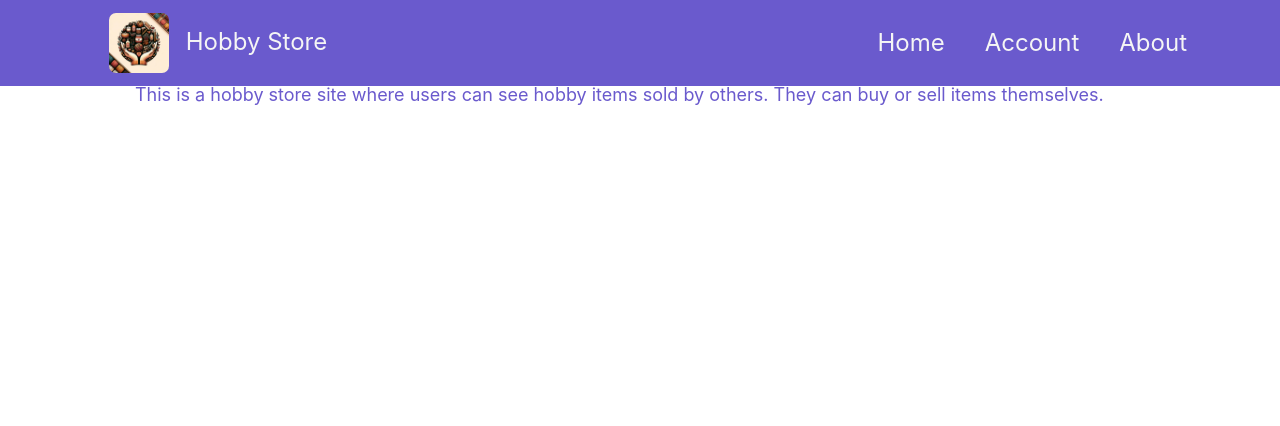
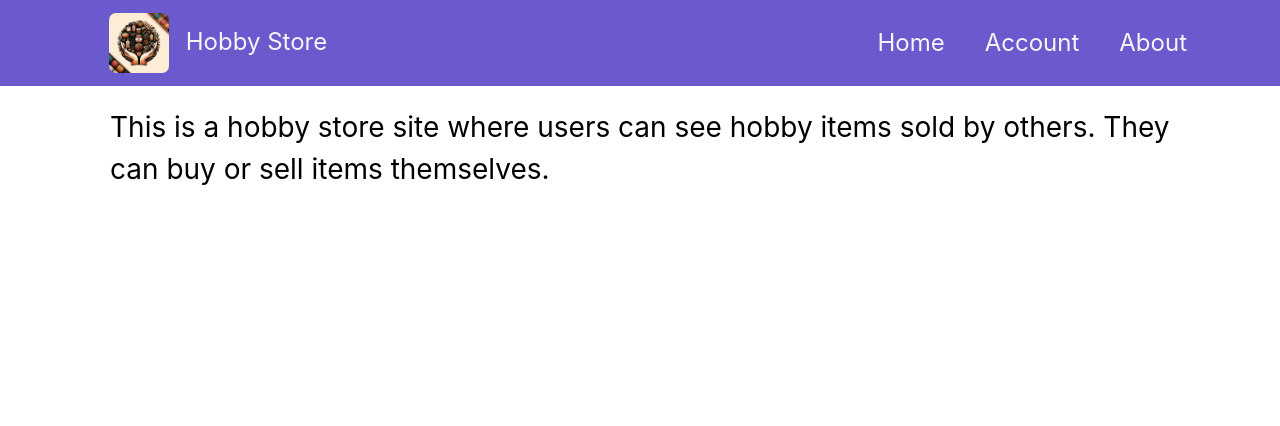
Before and after one commit to 1lyasm/hobby_store, a Flask app: page /about in a window 1280 px wide. Shown: the top 426 px of the page. Run offline with Flask 3, Linux system fonts and the light colour scheme; some libraries are stand-ins or nearby versions.

Commit message:
Style about page

```diff
--- a/templates/about.html
+++ b/templates/about.html
@@ -6,10 +6,10 @@
 
 <style>
     .about {
-        color: #6A5ACD;
-        font-size: large;
-        margin-top: 25px;
-        margin-left: 50px;
+        color: black;
+        font-size: 28px;
+        margin-top: 50px;
+        margin-left: 25px;
         text-decoration: none;
     }
 </style>
--- a/templates/home.html
+++ b/templates/home.html
@@ -11,6 +11,7 @@
         gap: 20px;
         padding: 20px;
         margin-top: 25px;
+        margin-bottom: 100px;
     }
 
     .grid-item {
```
